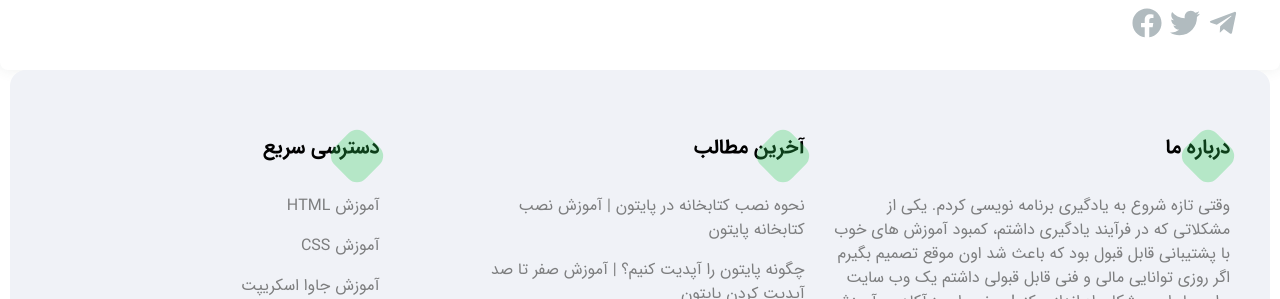
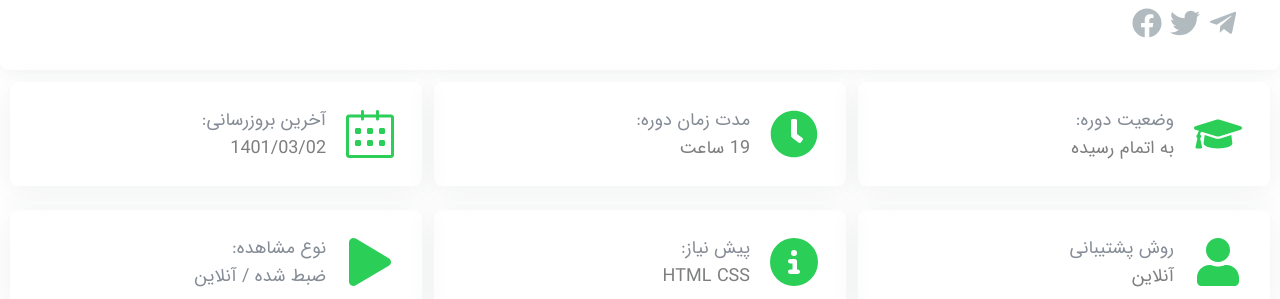
Before and after one commit to impooya/sabzlearn-ir, a React (Vite) app: page /course-info/1 in a window 1280 px wide. Shown: the part 653-952 px from the top of the page. Built offline with nearby package versions, Linux system fonts and the light colour scheme.

Commit message:
finish course info boxes components and styled

```diff
--- /dev/null
+++ b/src/components/CourseInfoBox.jsx
@@ -0,0 +1,104 @@
+import { FaClock, FaGraduationCap, FaPlay, FaUser } from "react-icons/fa";
+import { SlCalender } from "react-icons/sl";
+import { FaCircleInfo } from "react-icons/fa6";
+
+function CourseInfoBox() {
+  return (
+    <>
+      <div className="course-boxes">
+        <div className="grid grid-cols-1 md:grid-cols-3 gap-x-3">
+          <div>
+            <div className="course-boxes__bo flex rounded-lg py-6 px-7 shadow-[0_5px_30px_rgba(70,72,77,0.08)] my-3 ">
+              <div className="course-boxes__box-right flex justify-center items-center ">
+                <FaGraduationCap className="text-5xl text-green-primery" />
+              </div>
+              <div className="course-boxes__box-left  flex flex-col mr-5 text-lg text-[#858c96]">
+                <span className="course-boxes__box-left-title">
+                  وضعیت دوره:
+                </span>
+                <span className="course-boxes__box-left--subtitle text-[#7d7e7f]">
+                  به اتمام رسیده
+                </span>
+              </div>
+            </div>
+          </div>
+          <div>
+            <div className="course-boxes__box flex rounded-lg py-6 px-7 shadow-[0_5px_30px_rgba(70,72,77,0.08)] my-3  ">
+              <div className="course-boxes__box-right flex justify-center items-center ">
+                <FaClock className="text-5xl text-green-primery" />
+              </div>
+              <div className="course-boxes__box-left flex flex-col mr-5 text-lg text-[#858c96]">
+                <span className="course-boxes__box-left-title">
+                  مدت زمان دوره:
+                </span>
+                <span className="course-boxes__box-left--subtitle text-[#7d7e7f]">
+                  19 ساعت
+                </span>
+              </div>
+            </div>
+          </div>
+          <div>
+            <div className="course-boxes__box flex rounded-lg py-6 px-7 shadow-[0_5px_30px_rgba(70,72,77,0.08)] my-3  ">
+              <div className="course-boxes__box-right flex justify-center items-center ">
+                <SlCalender className="text-5xl text-green-primery" />
+              </div>
+              <div className="course-boxes__box-left flex flex-col mr-5 text-lg text-[#858c96]">
+                <span className="course-boxes__box-left-title">
+                  آخرین بروزرسانی:
+                </span>
+                <span className="course-boxes__box-left--subtitle text-[#7d7e7f]">
+                  1401/03/02
+                </span>
+              </div>
+            </div>
+          </div>
+          <div>
+            <div className="course-boxes__box flex rounded-lg py-6 px-7 shadow-[0_5px_30px_rgba(70,72,77,0.08)] my-3  ">
+              <div className="course-boxes__box-right flex justify-center items-center ">
+                <FaUser className="text-5xl text-green-primery " />
+              </div>
+              <div className="course-boxes__box-left flex flex-col mr-5 text-lg text-[#858c96]">
+                <span className="course-boxes__box-left-title">
+                  روش پشتیبانی
+                </span>
+                <span className="course-boxes__box-left--subtitle text-[#7d7e7f]">
+                  آنلاین
+                </span>
+              </div>
+            </div>
+          </div>
+          <div>
+            <div className="course-boxes__box flex rounded-lg py-6 px-7 shadow-[0_5px_30px_rgba(70,72,77,0.08)] my-3  ">
+              <div className="course-boxes__box-right flex justify-center items-center ">
+                <FaCircleInfo className="text-5xl text-green-primery " />
+              </div>
+              <div className="course-boxes__box-left flex flex-col mr-5 text-lg text-[#858c96]">
+                <span className="course-boxes__box-left-title">پیش نیاز:</span>
+                <span className="course-boxes__box-left--subtitle text-[#7d7e7f]">
+                  HTML CSS
+                </span>
+              </div>
+            </div>
+          </div>
+          <div>
+            <div className="course-boxes__box flex rounded-lg py-6 px-7 shadow-[0_5px_30px_rgba(70,72,77,0.08)] my-3  ">
+              <div className="course-boxes__box-right flex justify-center items-center ">
+                <FaPlay className="text-5xl text-green-primery " />
+              </div>
+              <div className="course-boxes__box-left flex flex-col mr-5 text-lg text-[#858c96]">
+                <span className="course-boxes__box-left-title">
+                  نوع مشاهده:
+                </span>
+                <span className="course-boxes__box-left--subtitle">
+                  ضبط شده / آنلاین
+                </span>
+              </div>
+            </div>
+          </div>
+        </div>
+      </div>
+    </>
+  );
+}
+
+export default CourseInfoBox;
--- /dev/null
+++ b/src/components/MainInfoCoursesSection.jsx
@@ -0,0 +1,18 @@
+function MainInfoCoursesSection({ leftContent, rightContent }) {
+  return (
+    <>
+      <main className="main">
+        <div className="container">
+          <div className="row">
+            <div className="col-8">
+              <div className="course">{rightContent}</div>
+            </div>
+            <div className="col-4">{leftContent}</div>
+          </div>
+        </div>
+      </main>
+    </>
+  );
+}
+
+export default MainInfoCoursesSection;
--- a/src/page/CourseInfo.jsx
+++ b/src/page/CourseInfo.jsx
@@ -1,11 +1,20 @@
 import BreadCrump from "../components/BreadCrump";
+import CourseInfoBox from "../components/CourseInfoBox";
 import MainInfoCourse from "../components/MainInfoCourse";
+import MainInfoCoursesSection from "../components/MainInfoCoursesSection";
 
 function CourseInfo() {
   return (
     <>
       <BreadCrump />
       <MainInfoCourse />
+      <MainInfoCoursesSection
+        rightContent={
+          <>
+            <CourseInfoBox />
+          </>
+        }
+      />
     </>
   );
 }
```
